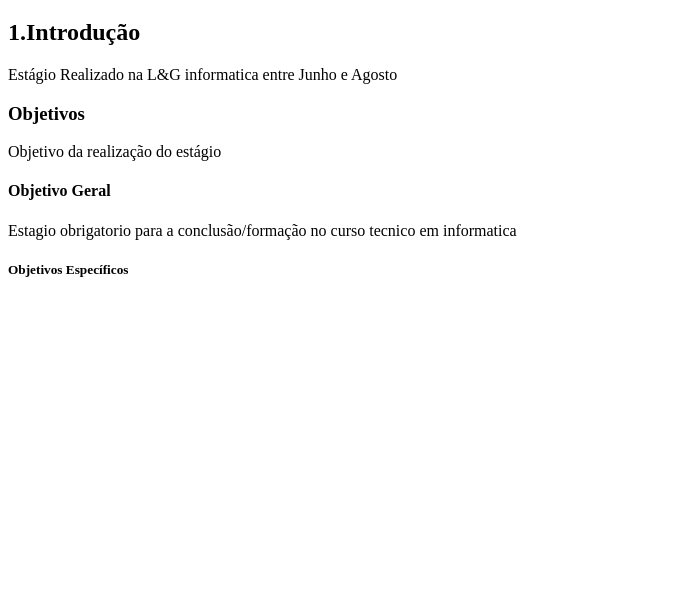
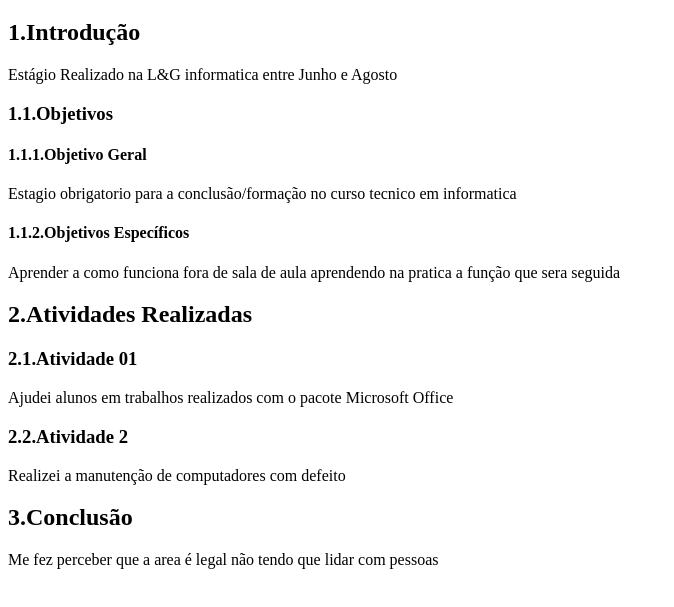
Before and after one commit to AngeloGSeS/Elementos-de-Texto, a plain HTML site: page estagio.html in a window 1280 px wide. Shown: the part 61-668 px from the top of the page, without its empty margins (0-674 px from the left). Drawn offline with Linux system fonts and the light colour scheme.

Commit message:
estagio completo

```diff
--- a/estagio.html
+++ b/estagio.html
@@ -10,12 +10,22 @@
         <h2>1.Introdução</h2>
         <p>Estágio Realizado na L&G informatica entre Junho e Agosto</p>
 
-        <h3>Objetivos</h3>
-        <p>Objetivo da realização do estágio</p>
+        <h3>1.1.Objetivos</h3>
 
-        <h4>Objetivo Geral</h4>
+        <h4>1.1.1.Objetivo Geral</h4>
         <p>Estagio obrigatorio para a conclusão/formação no curso tecnico em informatica</p>
 
-        <h5>Objetivos Específicos</h5>
+        <h4>1.1.2.Objetivos Específicos</h4>
+        <p>Aprender a como funciona fora de sala de aula aprendendo na pratica a função que sera seguida</p>
+
+        <h2>2.Atividades Realizadas</h2>
+        <h3>2.1.Atividade 01</h3>
+        <p>Ajudei alunos em trabalhos realizados com o pacote Microsoft Office</p>
+
+        <h3>2.2.Atividade 2</h3>
+        <p>Realizei a manutenção de computadores com defeito</p>
+
+        <h2>3.Conclusão</h2>
+        <p>Me fez perceber que a area é legal não tendo que lidar com pessoas</p>
     </body>
 </html>
```
